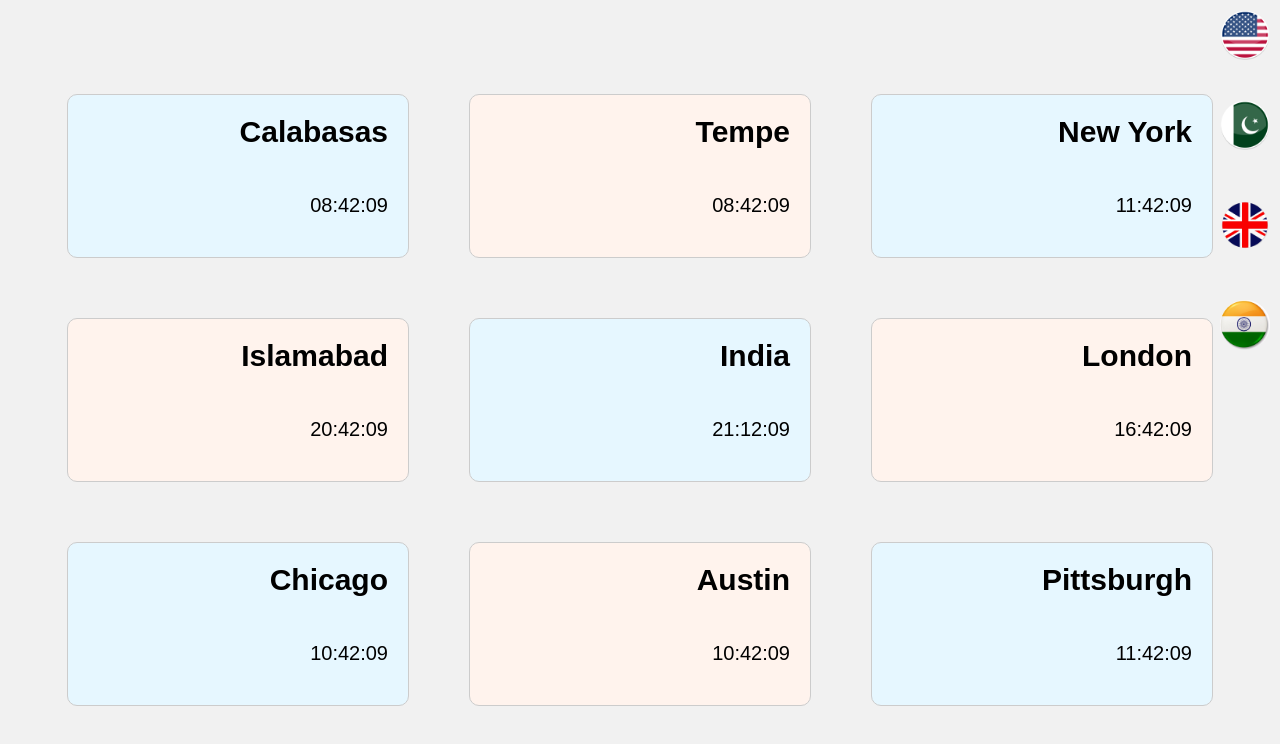
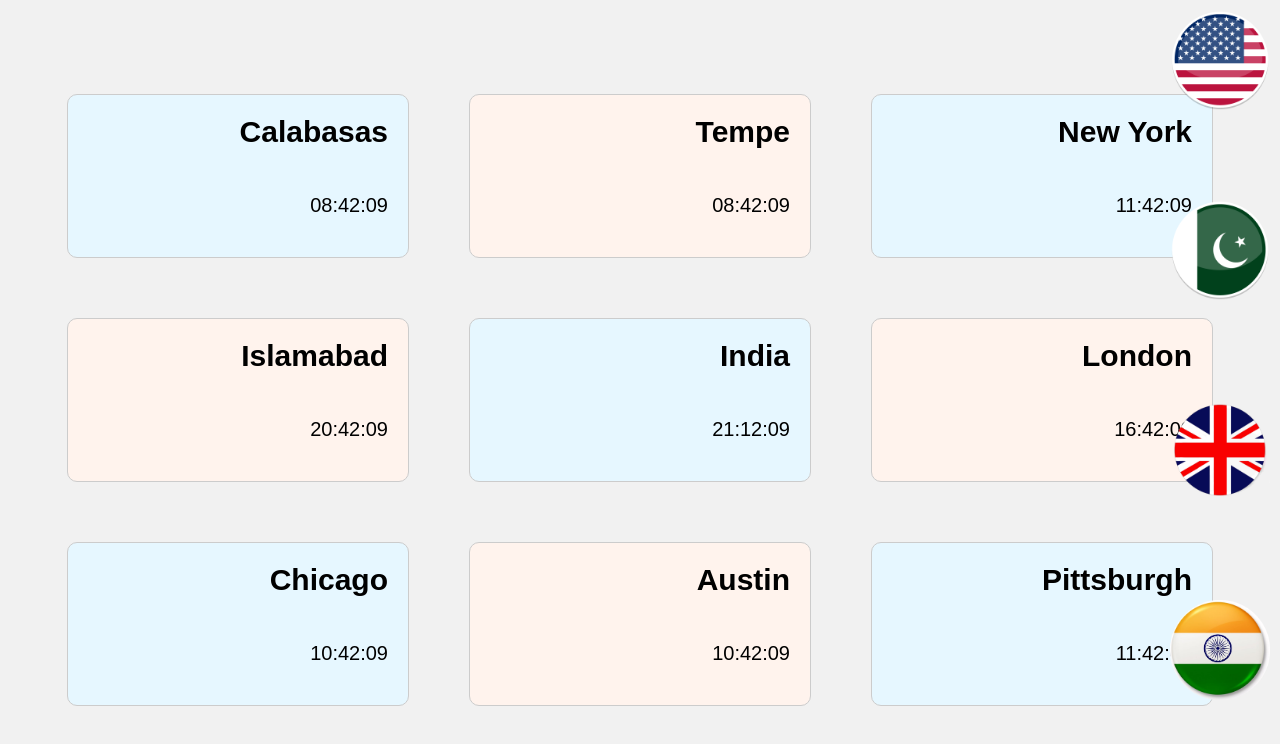
Before and after one commit to jack-semder/TimeZoneProject, a plain HTML site: page index.html in a window 1280 px wide. Drawn offline with Linux system fonts and the light colour scheme.

Commit message:
size changes

```diff
--- a/style.css
+++ b/style.css
@@ -53,30 +53,30 @@ body {
     position: absolute; /* Add position absolute to the image */
     top: 10px; /* Adjust the positioning based on your preference */
     right: 10px; /* Adjust the positioning based on your preference */
-    width: 50px;
-    height: 50px;
+    width: 100px;
+    height: 100px;
   }
 
   .timezone-image1 {
     position: absolute; /* Add position absolute to the image */
-    top: 100px; /* Adjust the positioning based on your preference */
+    top: 200px; /* Adjust the positioning based on your preference */
     right: 10px; /* Adjust the positioning based on your preference */
-    width: 50px;
-    height: 50px;
+    width: 100px;
+    height: 100px;
   }
 
   .timezone-image2 {
     position: absolute; /* Add position absolute to the image */
-    top: 200px; /* Adjust the positioning based on your preference */
+    top: 400px; /* Adjust the positioning based on your preference */
     right: 10px; /* Adjust the positioning based on your preference */
-    width: 50px;
-    height: 50px;
+    width: 100px;
+    height: 100px;
   }
 
   .timezone-image3 {
     position: absolute; /* Add position absolute to the image */
-    top: 300px; /* Adjust the positioning based on your preference */
+    top: 600px; /* Adjust the positioning based on your preference */
     right: 10px; /* Adjust the positioning based on your preference */
-    width: 50px;
-    height: 50px;
+    width: 100px;
+    height: 100px;
   }
```
